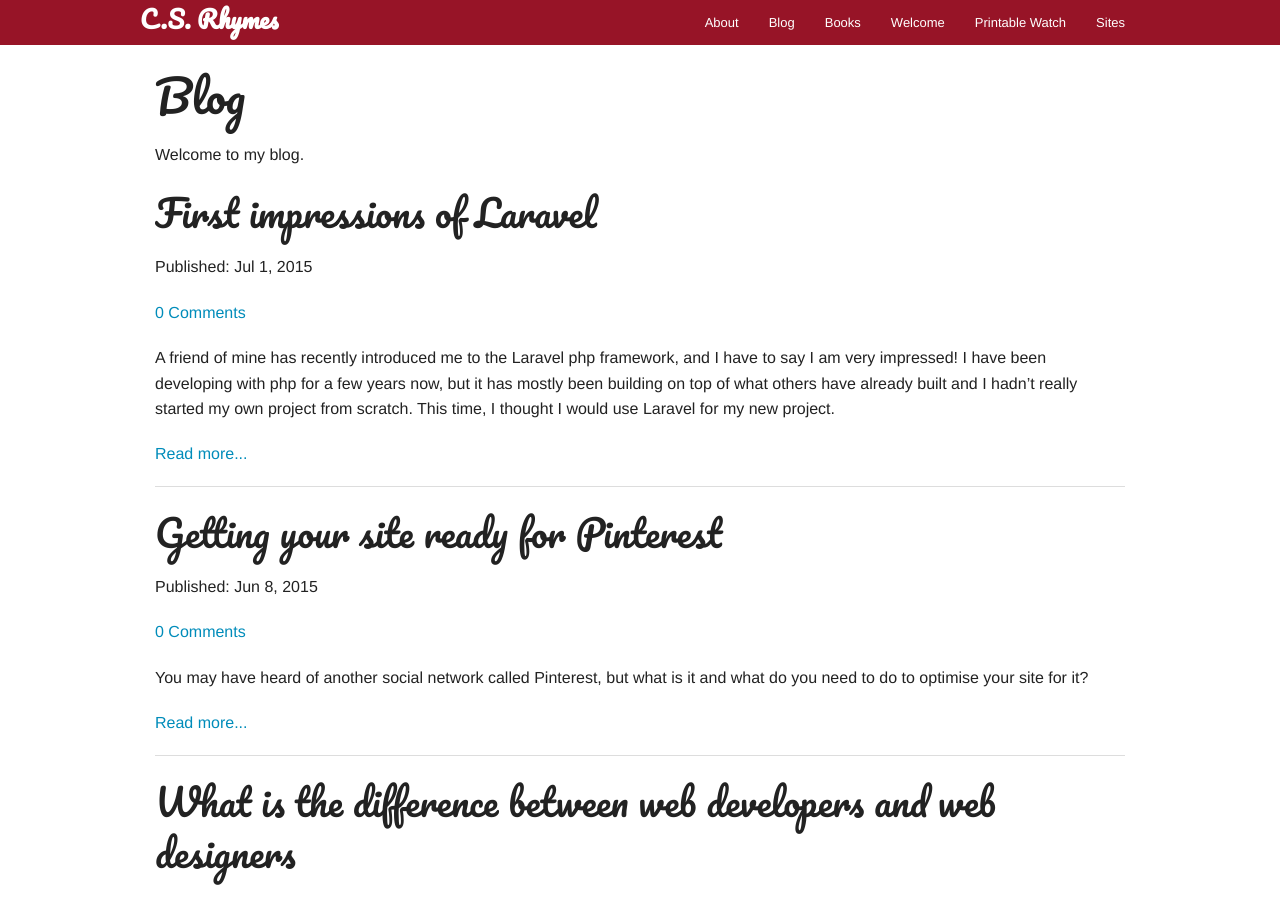
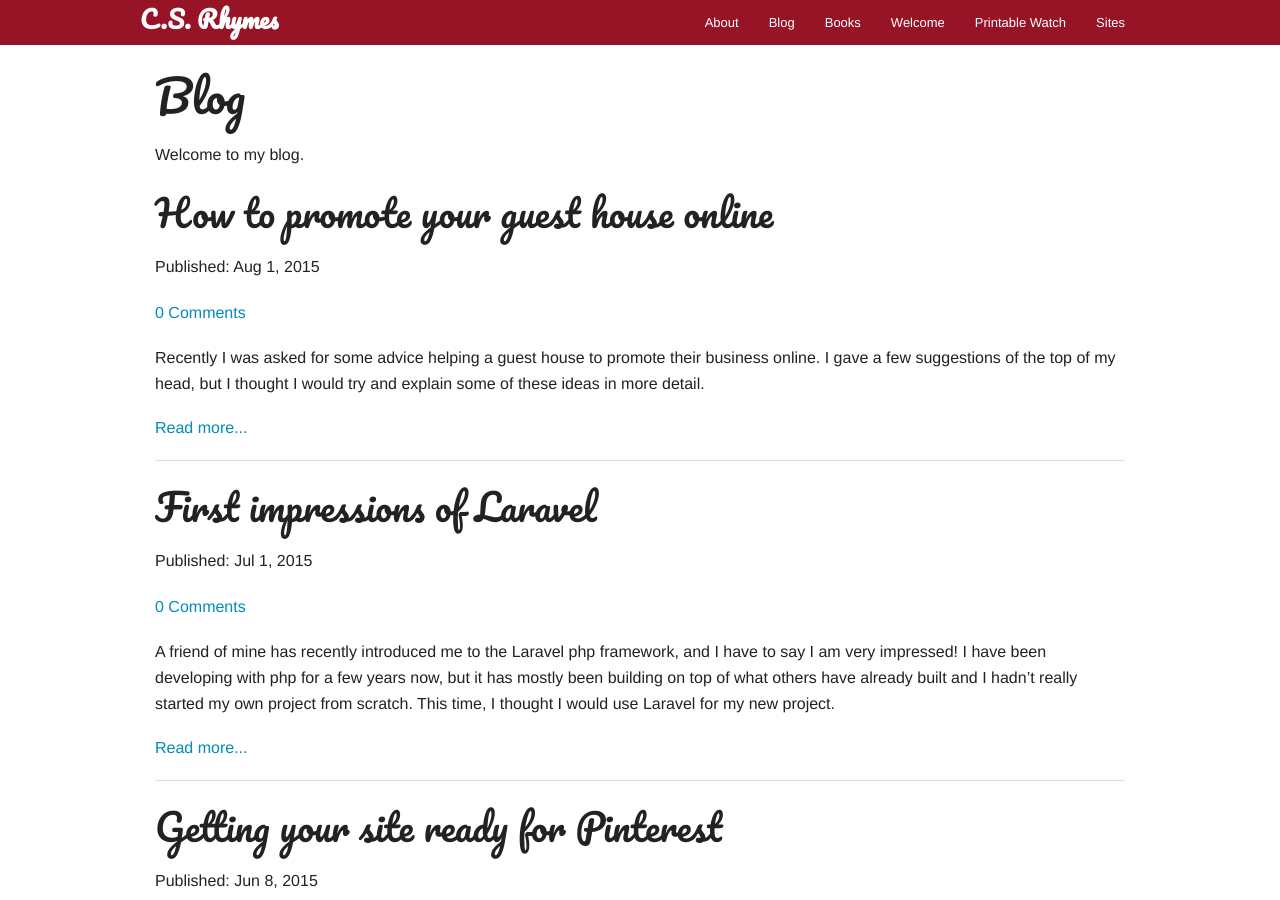
Before and after one commit to chrisrhymes/chrisrhymes.github.io, a Jekyll site: the page built from blog.md, in a window 1280 px wide and 900 px high. Built offline with Jekyll 4.4.1, drawn with Linux system fonts in a browser that asks for light colours; nearby versions of some CDN libraries; comment, search, counter and statistics services are not loaded; part of the change alters nothing that is shown.

Commit message:
New blog post for promoting your guest house online.

```diff
--- a/_config.yml
+++ b/_config.yml
@@ -9,6 +9,10 @@ twitter_username: chrisrhymes
 github_username:  chrisrhymes
 image: http://chrisrhymes.github.io/img/csrhymeslogo.png
 
+# Pagination settings
+paginate: 10
+paginate_path: "/blog/page:num"
+
 # Build settings
 markdown: kramdown
 
--- /dev/null
+++ b/_posts/2015-08-01-how-to-promote-your-guesthouse-online.markdown
@@ -0,0 +1,74 @@
+---
+layout: post
+title:  "How to promote your guest house online"
+date:   2015-08-01 20:54:07
+categories: seo
+description: "Some top tips to promoting your guest house and local business online"
+image: http://www.csrhymes.com/img/promoting-your-guest-house.jpg
+---
+
+Recently I was asked for some advice helping a guest house to promote their business online. I gave a few suggestions of the top of my head, but I thought I would try and explain some of these ideas in more detail.
+
+![How to promote your guest house online](/img/promoting-your-guest-house.jpg "Promoting your guest house online")
+
+## Start with your own website
+
+A great place to start is your own website. There are simple things you can do like optimising page titles and meta data to help your site appear in search engines, but there are other more advanced techniques that you can use. Let’s make up a guest house called “Badgers Guest House” and explore what we can do to promote it.
+
+### Meta data
+
+If your website is for your guest house, make sure you use words such as hotel and guest house in your page titles and descriptions. Try and make the title a prompt, such as Book your stay at Badgers Guest House”. This sounds obvious, but it helps people to know they are looking at a website for a guest house and that you can use it to book your stay, without the visitor even clicking on the link.
+
+Remember to also add the town and county or region to the end of the title. This will help boost your website in local listings and will help visitors understand whereabouts your guest house is.
+
+The description should add a bit more detail about the location, such as near a local landmark, but try and sell the benefits of your guest house over the competitors. For our example guest house we could say, “The Badgers guest house is located a short walk away from Badgers Abbey. It offers great sea views from it’s comfortable bedrooms and a highly rated cooked breakfast.”
+
+#### Reviews
+
+A great source of content for your guest house website is customer reviews. Ask customers to write reviews after their stay and ask if they are okay with you using them on your website. The reviews in themselves provide a sense of reassurance for visitors, but you can make more use of these in search engines by wrapping the reviews in schema, or microdata. Search engines display these reviews within the search results and it helps your website link stand out from the crowd.
+
+[Google Developers](https://developers.google.com/structured-data/rich-snippets/reviews) has a great article on enabling reviews on your site.
+
+### Location schema
+
+You can also use schema to mark up your location data on your contact page. This schema data can be used by search engines to add your guest house to it’s location listings. This means your website can appear in both the location listings and the normal web search. The schema tags will also help search engines understand what type of business you are offering.
+
+You wrap the address in special tags. This won't make any change to the way the page is displayed on the screen, it just provides additional context to search engines.
+
+More information can be found on the [Schema.org website](https://schema.org/LocalBusiness).
+
+## Off Site Promotion
+
+Think about where people go to find guest houses. One might be google maps, but others would use sites such as [Trip Advisor](http://www.tripadvisor.co.uk/GetListedNew). You can add your guest house to trip advisor and take advantage of the 260 million monthly visitors to their site and its completely free. Your listing may also appear on other partner websites as well.
+
+In one step you will have given Badgers Guest House the chance to be seen by 260 million visitors a month. Not bad huh?
+
+If you have a rental home rather than a guest house, then you can use the [Holiday Rentals](https://rentals-hl.tripadvisor.com/list_your_home?m=23184) website from Trip Advisor.
+
+Check out other similar sites and see if you can also add your guest house to their listings too. The more sites you can add your guest house to then the greater the chance someone will see it.
+
+If you have the opportunity to add a link to your website then ensure you do, as this will also give your website a boost in search engines. It may take a while for search engines to find these links, but its really useful for long term listings and not a quick fix.
+
+### Local Listings
+
+Do some searches for local listings and contact them and see if they will add a link to your site. For example, see if there is a local tourist information website that lists places to stay. There may be a local council website, or a community website that locals have set up that can add a link to your site. With these, I would suggest adding a link back to them to show you are not expecting a one way relationship.
+
+### Social Media
+
+Make a profile page on social media sites such as [Facebook](https://www.facebook.com/business/learn/set-up-facebook-page). Lots of people search on social media sites rather than search engines and people use social media sites many times per day. You can often add a link back to your website from your profile page.
+
+Having a page on social media sites is also useful when people mention your guest house. Rather than the name of your guest house being plain text, it could become a link back to your profile page.
+
+Encourage your customers to follow you on social media so they can keep up to date with your events and promotions. It’s a great way of keeping your guest house in their mind, encouraging them to book a return visit or recommend your guest house to their friends.
+
+Another good site is [Pinterest](/development/pinterest/social/2015/06/08/getting-your-site-ready-for-pinterest.html). Take some great pictures of your guest house, views from the bedrooms and pictures of the food, then create a profile on Pinterest and share your pictures. Pinterest is a great way of promoting your business in a visual way.
+
+### Search Engine Adverts
+
+You can also promote your site on search engines using adverts. I would be very careful about how you do this and ensure you set a reasonable bugdet cap. It's not really worth your while competing for really generic search terms, such as 'guest house', so try more specific search terms, such as 'guest houses near Badgers Abbey' or a slightly wider regional search. If people are searching for accomodation in another region then there is little point trying to get someone to click an advert to your site and finding out it is miles away from where they want to go.
+
+Use your common sense and start out small and measure the impact before committing to spending loads of money without knowing what benefit you cna get from it.
+
+## Summary
+
+There are many ways you can promote your guest house online, just use your imagination and lay the ground work for others to help you by leaving reviews and talking about your guest house on social media!
```
Also changed, not shown: img/promoting-your-guest-house.jpg (added).
